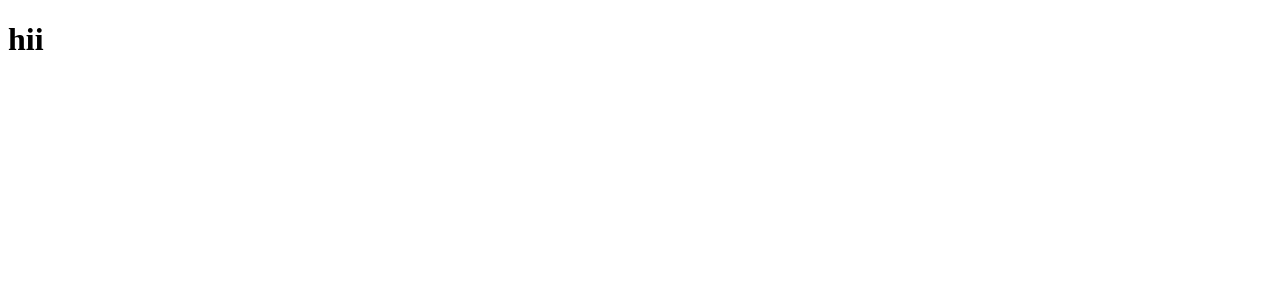
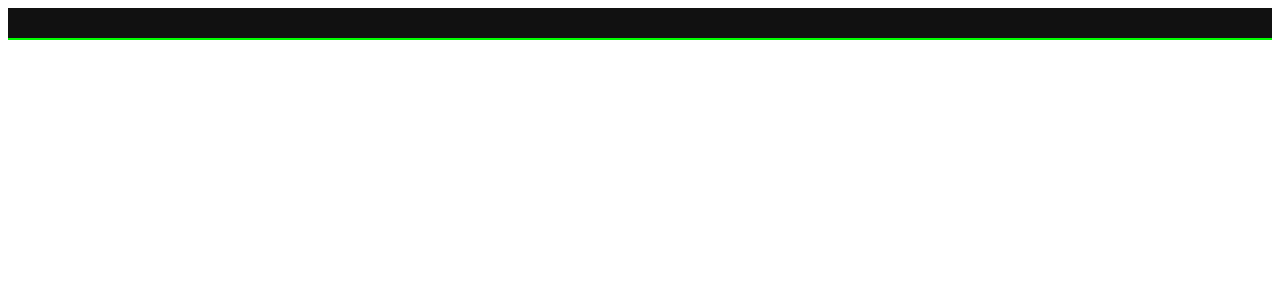
Before and after one commit to chiteshkumar/chiteshportfolio, a React app: page / in a window 1280 px wide. Shown: the top 300 px of the page. Built offline with nearby package versions, Linux system fonts and the light colour scheme; the HTML template or start-up script is replaced by a standard one.

Commit message:
sexond commt

```diff
--- a/src/components/Navbar.jsx
+++ b/src/components/Navbar.jsx
@@ -1,8 +1,8 @@
 import '../style/navbar.css';
 export default function Navbar() {
   return (
-    <div class = "man-div">
-    <h1>hii</h1>
+    <div class = "my-nav">
+
     </div>
 
 
--- a/src/style/hero.css
+++ b/src/style/hero.css
@@ -0,0 +1,3 @@
+*{
+
+}
```
